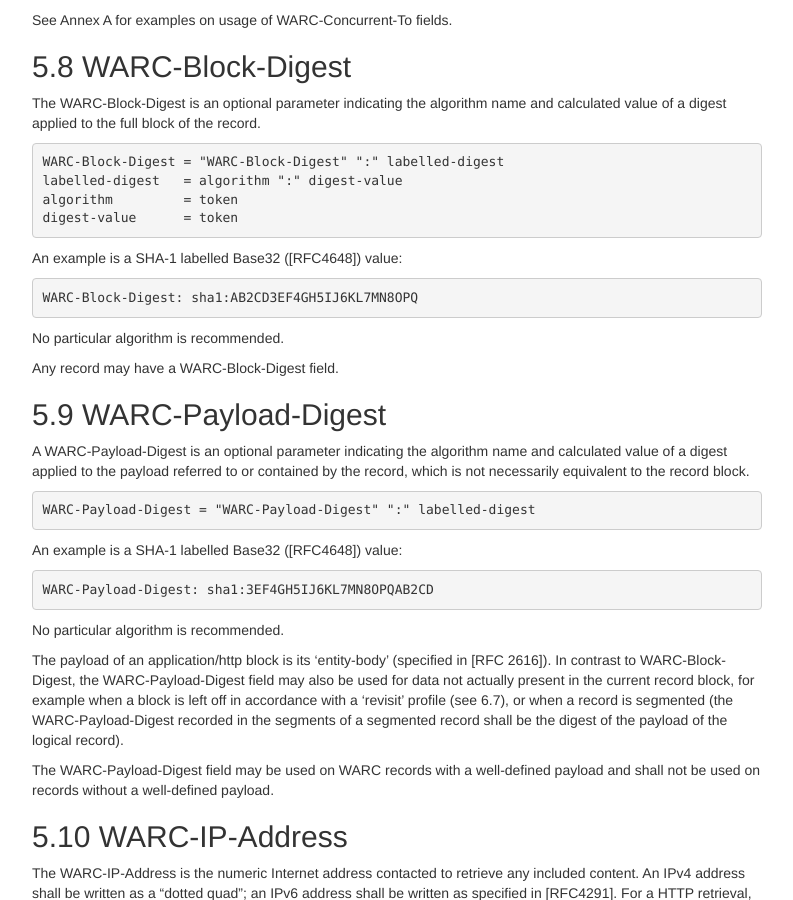
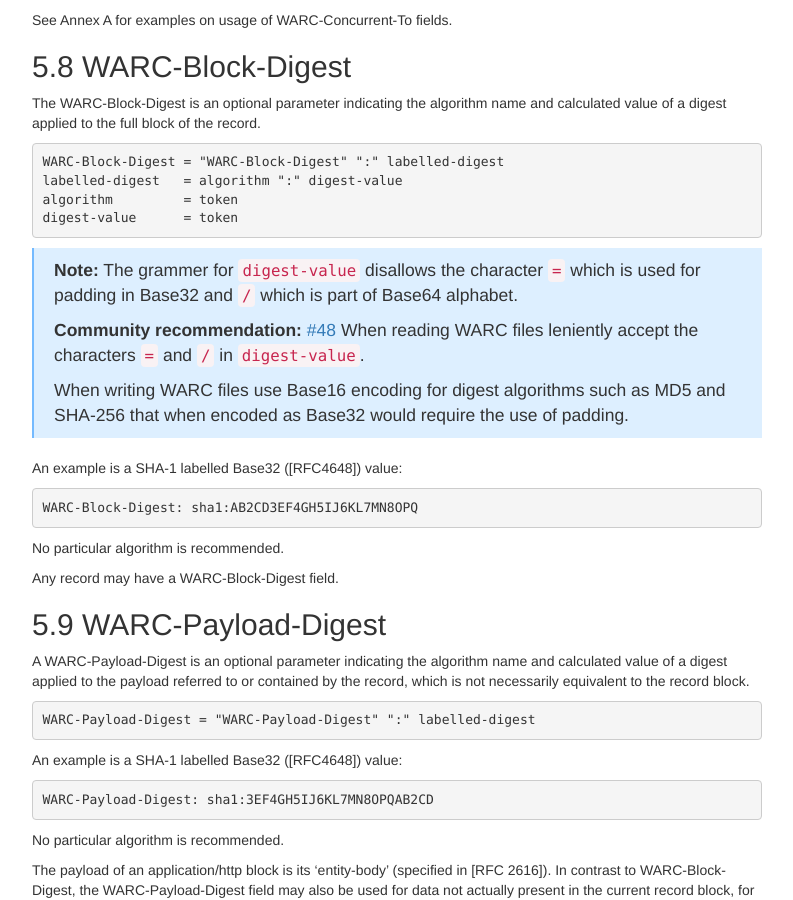
Before and after one commit to iipc/warc-specifications, a Jekyll site: the page built from specifications/warc-format/warc-1.1-annotated/index.md, in a window 1280 px wide and 900 px high, scrolled down 8351 px. Shown: the whole window, without its empty margins (433-1226 px from the left). Built offline with Jekyll 4.4.1, drawn with Linux system fonts in a browser that asks for light colours; nearby versions of some CDN libraries.

Commit message:
WARC/1.1 annotated: digest-value grammar #48

```diff
--- a/specifications/warc-format/warc-1.1-annotated/index.md
+++ b/specifications/warc-format/warc-1.1-annotated/index.md
@@ -570,6 +570,16 @@ record.
     algorithm         = token
     digest-value      = token
 
+> **Note:**
+> The grammer for `digest-value` disallows the character `=` which is
+> used for padding in Base32 and `/` which is part of Base64 alphabet.
+>
+> **Community recommendation:** [#48](https://github.com/iipc/warc-specifications/issues/48)
+> When reading WARC files leniently accept the characters `=` and `/` in `digest-value`.
+>
+> When writing WARC files use Base16 encoding for digest algorithms such as
+> MD5 and SHA-256 that when encoded as Base32 would require the use of
+> padding.
 
 An example is a SHA-1 labelled Base32 (\[RFC4648\]) value:
 
```
